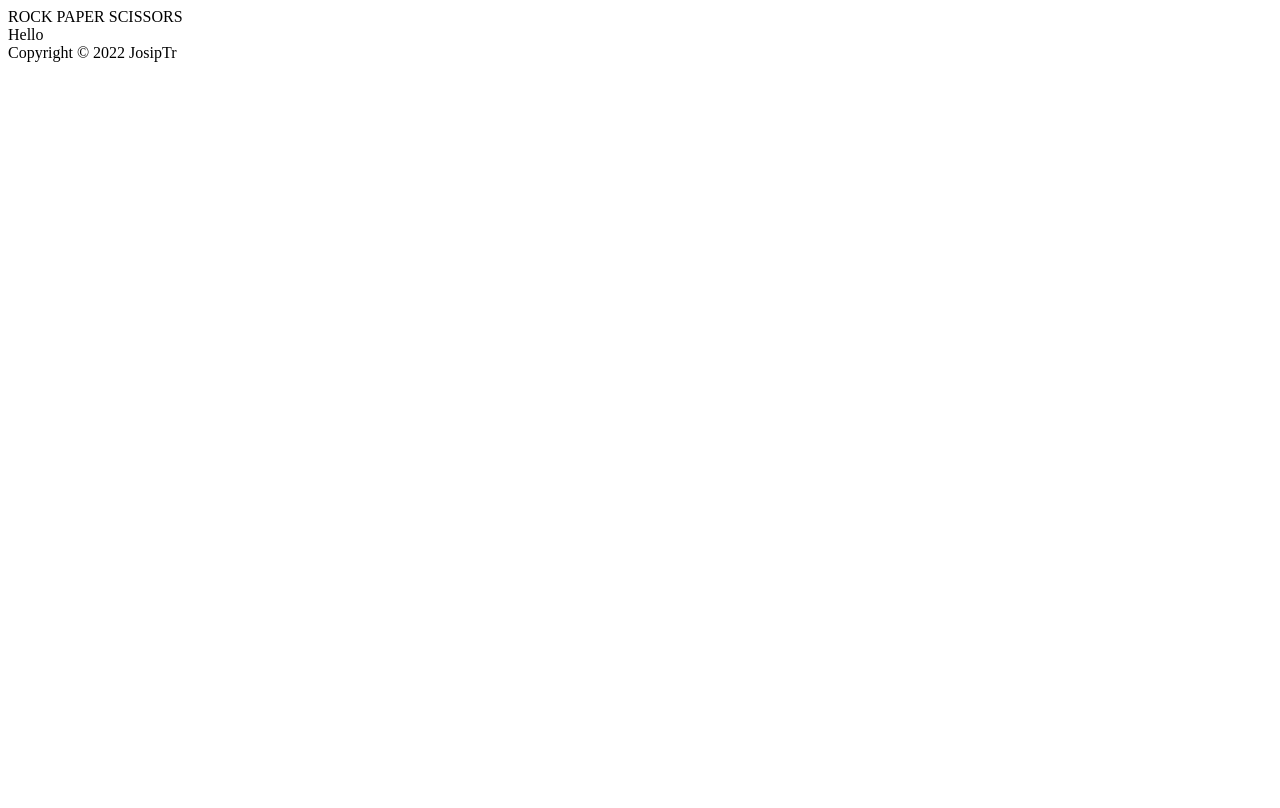
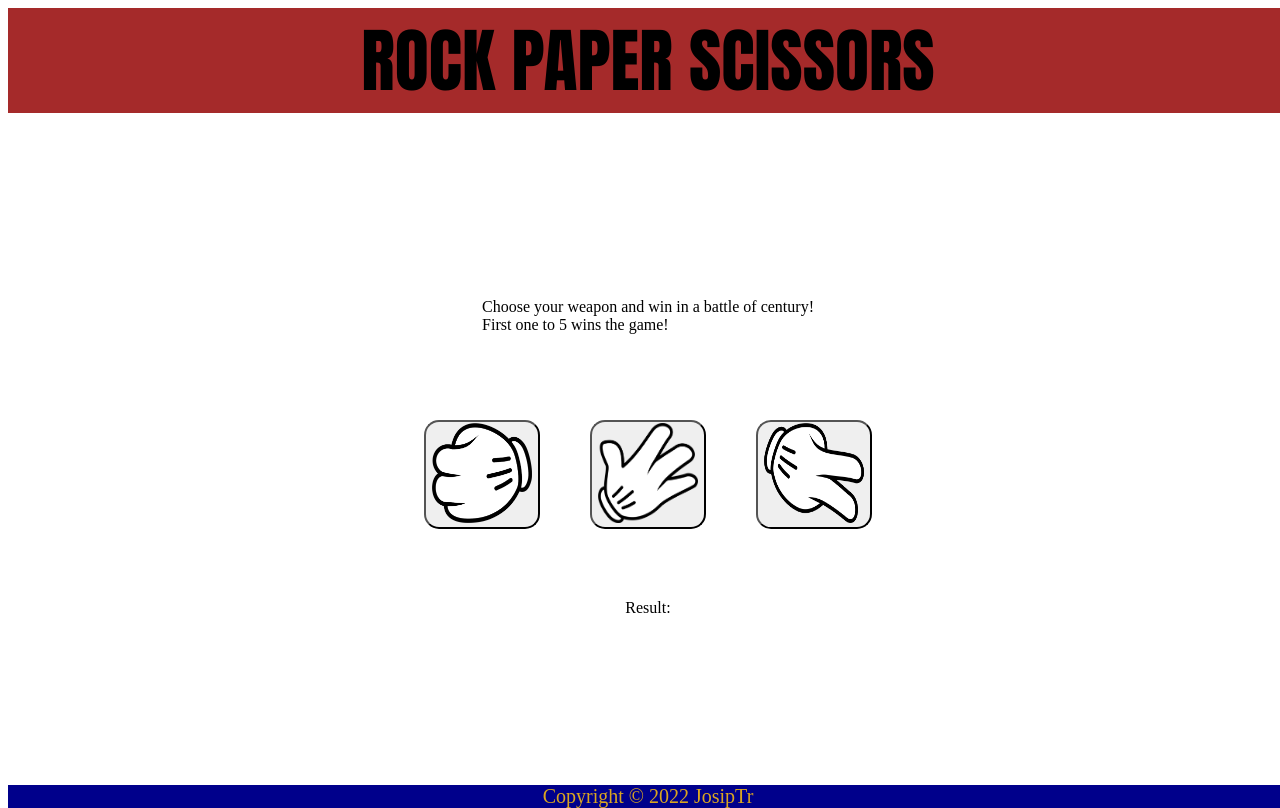
Before and after one commit to JosipTr/odin_RockPaperScissors, a plain HTML site: page index.html in a window 1280 px wide. Drawn offline with Linux system fonts and the light colour scheme.

Commit message:
Add css and insert images in buttons

```diff
--- a/index.html
+++ b/index.html
@@ -4,15 +4,29 @@
     <meta charset="UTF-8">
     <meta http-equiv="X-UA-Compatible" content="IE=edge">
     <meta name="viewport" content="width=device-width, initial-scale=1.0">
+    <link rel="stylesheet" href="style.css">
+    <script src="javascript.js" defer></script>
     <title>RockPaperScissors</title>
 </head>
 <body>
     <header>
         ROCK PAPER SCISSORS
     </header>
+
     <div class="content">
-        Hello
+        <p>Choose your weapon and win in a battle of century!<br>
+            First one to 5 wins the game!<br>
+        </p>
+        <div class="btn">
+            <button><img src="./pictures/rock.png"></button>
+            <button><img src="./pictures/paper.png"></button>
+            <button><img src="./pictures/scissors.png"></button>
+        </div>
+        <div class="result">
+            Result:
+        </div>
     </div>
+
     <footer>
         Copyright © 2022 JosipTr
     </footer>
--- a/style.css
+++ b/style.css
@@ -0,0 +1,47 @@
+html, body {
+    width: 100%;
+    height: 100%;
+}
+
+body {
+    display: flex;
+    flex-direction: column;
+    justify-content: center;
+}
+
+header {
+    font-family: Impact, Haettenschweiler, 'Arial Narrow Bold', sans-serif;
+    font-size: 70px;
+    background-color: brown;
+    text-align: center;
+}
+
+.content {
+    display: flex;
+    flex-direction: column;
+    flex-grow: 1;
+    justify-content: center;
+    align-items: center;
+    gap: 70px;
+}
+
+.btn {
+    display: flex;
+    gap: 50px;
+}
+
+button {
+    border-radius: 15px;
+}
+
+img {
+    height: 100px;
+    width: 100px;
+}
+
+footer {
+    color: goldenrod;
+    background-color: darkblue;
+    font-size: 20px;
+    text-align: center;
+}
```
Also changed, not shown: pictures/paper.png (added), pictures/rock.png (added), pictures/scissors.png (added).
